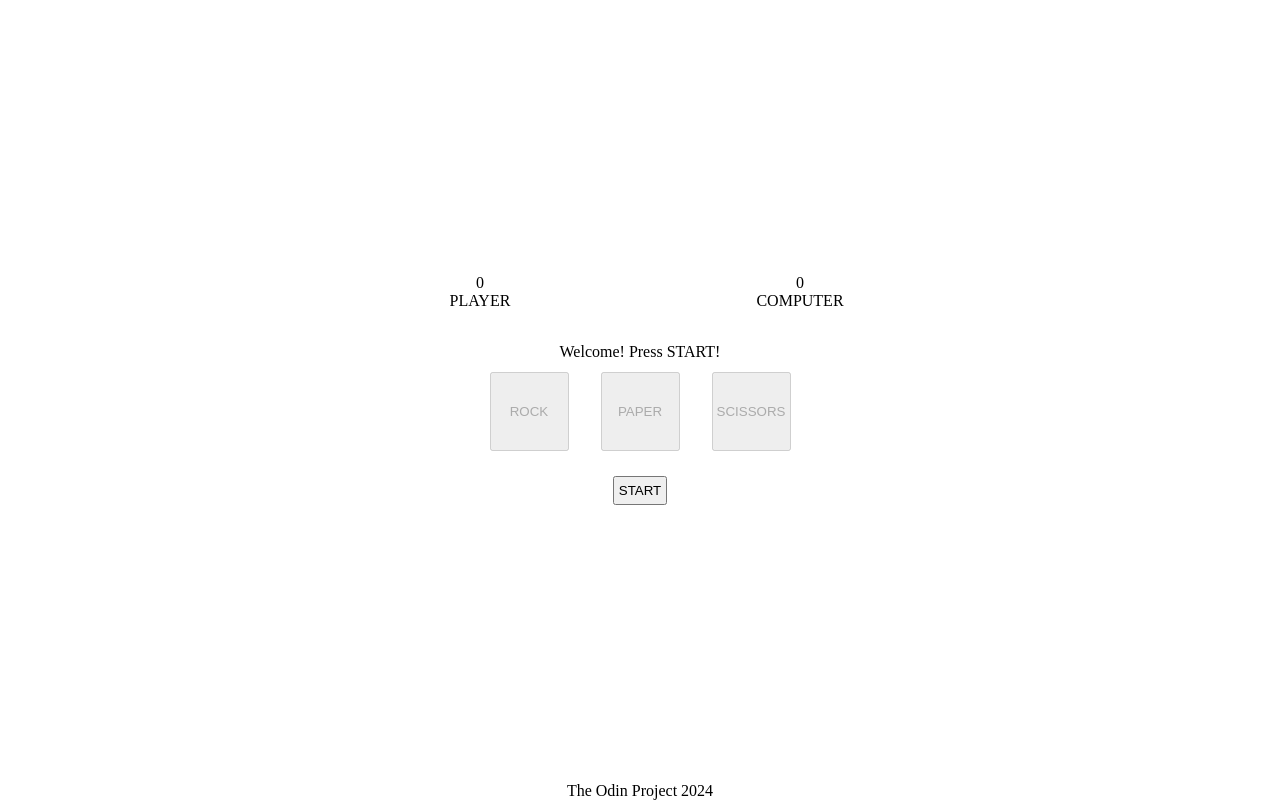
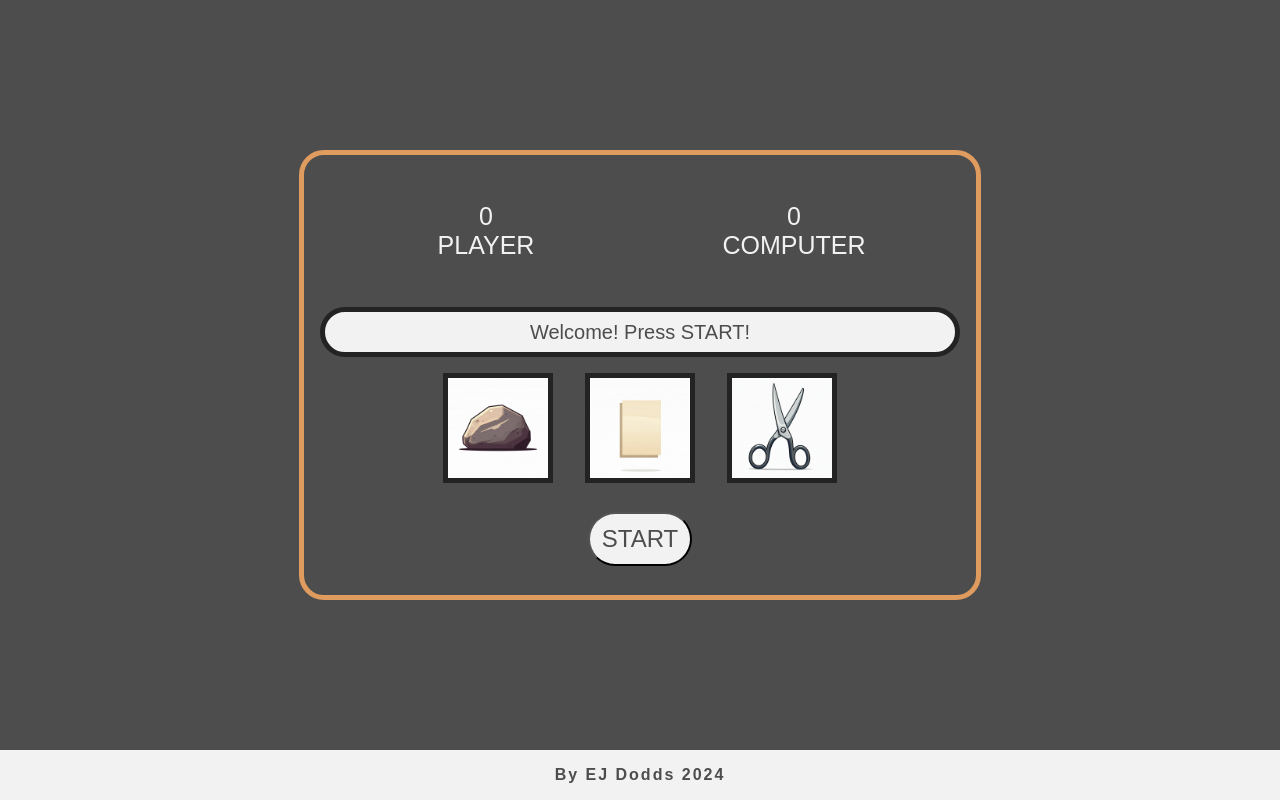
Before and after one commit to ejdodds/odin-rock-paper-scissors, a plain HTML site: page index.html in a window 1280 px wide. Drawn offline with Linux system fonts and the light colour scheme.

Commit message:
Add color and typography CSS style to the UI
I added some initial color and typography CSS styles to the game UI.
I changed the text button of the choices with actual objrcts themselves.

```diff
--- a/css/styles.css
+++ b/css/styles.css
@@ -6,14 +6,23 @@
   margin: 0;
 }
 
+
 body {
   height: 100vh;
   display: flex;
   flex-direction: column;
   align-items: center;
+  justify-content: space-between;
+  /* Color */
+  background-color: #4d4d4d;
+  color: #f2f2f2;
+  /* Typography */
+  font-family: sans-serif;
 }
 
+
 .container {
+  /* Alignment */
   flex: 1;
   display: flex;
   flex-direction: column;
@@ -21,19 +30,19 @@ body {
   align-items: center;
 }
 
+
 .container-main {
-
-  width: 50vw;
-
+  /* Alignment */
+  min-width: 50vw;
   display: flex;
   flex-direction: column;
-
+  gap: 16px;
+  padding: 16px;
+  /* Color */
+  border: 5px solid #e09b5f;
+  border-radius: 25px;
 }
 
-.container-choices {
-  flex: 1;
-
-}
 
 .container-scoreBoard {
   display: flex;
@@ -41,47 +50,60 @@ body {
   align-items: center;
 }
 
+
 .scoreBoard {
   flex: 1;
-
   height: 10vh;
   display: flex;
-
   align-items: center;
   flex-wrap: wrap;
+  gap: 16px;
+  padding: 20px;
 }
-
 
 
 .scoreBoard-human,
 .scoreBoard-computer {
-
+  /* Alignment */
   display: flex;
   flex-direction: column;
   align-items: center;
   flex: 1;
+  /* Typography */
+  font-size: 25px;
 }
+
 
 .container-result {
   display: flex;
   justify-content: center;
 }
 
+
 .result {
-
+  /* Alignment */
   height: 5vh;
   display: flex;
   justify-content: center;
   align-items: center;
   text-align: center;
   flex: 1;
+  /* Typography */
+  font-size: 20px;
+  /* Color */
+  background-color: #f2f2f2;
+  color: #4d4d4d;
+  border: 5px solid #232324;
+  border-radius: 25px;
 }
 
+
 .container-choices {
-
+  flex: 1;
   display: flex;
   justify-content: center;
 }
+
 
 .choices {
   display: flex;
@@ -90,16 +112,25 @@ body {
   gap: 32px;
   flex-wrap: wrap;
   flex: 1;
-  min-width: fit-content;
 }
 
+
 .choices button {
-  width: 75px;
-  height: 75px;
+  width: 100px;
+  height: 100px;
   display: flex;
   justify-content: center;
   align-items: center;
+  /* Color */
+  border: 5px solid #232324;
 }
+
+
+.small {
+  width: 100px;
+  height: 100px;
+}
+
 
 .container-options {
   display: flex;
@@ -110,7 +141,6 @@ body {
 
 
 .options {
-
   flex: 1;
   height: 10vh;
   display: flex;
@@ -118,12 +148,29 @@ body {
   align-items: center;
 }
 
+
 .options button {
-  width: 50px;
-  height: 25px;
+  width: 100px;
+  height: 50px;
+  /* Typograohy */
+  font-size: 24px;
+  /* Color */
+  background-color: #f2f2f2;
+  color: #4d4d4d;
+  border-radius: 5px solid #232324;
+  border-radius: 50px;
 }
 
 
 .footer {
   text-align: center;
+  width: 100vw;
+  padding: 16px;
+  /* Color */
+  background-color: #f2f2f2;
+  color: #4d4d4d;
+  /* Typography */
+  font-size: 16px;
+  font-weight: 700;
+  letter-spacing: 2px;
 }
--- a/index.html
+++ b/index.html
@@ -10,8 +10,10 @@
   <body>
     <div class="container">
       <div class="container-main">
+
         <div class="container-scoreBoard">
           <div class="scoreBoard">
+
             <div class="scoreBoard-human">
               <div class="humanScore">0</div>
               <div>PLAYER</div>
@@ -21,18 +23,25 @@
               <div class="computerScore">0</div>
               <div>COMPUTER</div>
             </div>
+
           </div>
         </div>
 
         <div class="container-result">
+
           <div class="result"></div>
+
         </div>
 
         <div class="container-choices">
           <div class="choices">
-            <button>ROCK</button>
-            <button>PAPER</button>
-            <button>SCISSORS</button>
+
+            <button><img src="./img/img-rock.jpeg" class="small" id="rock"></button>
+
+            <button><img src="./img/img-paper.jpeg" class="small" id="paper"></button>
+
+            <button><img src="./img/img-scissors.jpeg" class="small" id="scissors"></button>
+
           </div>
         </div>
 
@@ -43,15 +52,12 @@
             <button class="buttonReset">RESET</button>
           </div>
         </div>
+      </div>
+    </div>
 
 
-
-      </div>
-
+    <div class="footer">
+          <p>By EJ Dodds 2024</p>
     </div>
-    <div class="footer">
-          The Odin Project 2024
-    </div>
-
   </body>
 </html>
--- a/js/script.js
+++ b/js/script.js
@@ -128,7 +128,7 @@ const choices = document.querySelectorAll(".choices button");
 choices.forEach(button => {
   button.addEventListener("click", event => {
     // Retrieves the choice button text
-    let choice = event.target.textContent.toLowerCase();
+    let choice = event.target.id;
     playRound(choice);
   })
 })
```
Also changed, not shown: img/img-paper.jpeg (added), img/img-rock.jpeg (added), img/img-scissors.jpeg (added).
